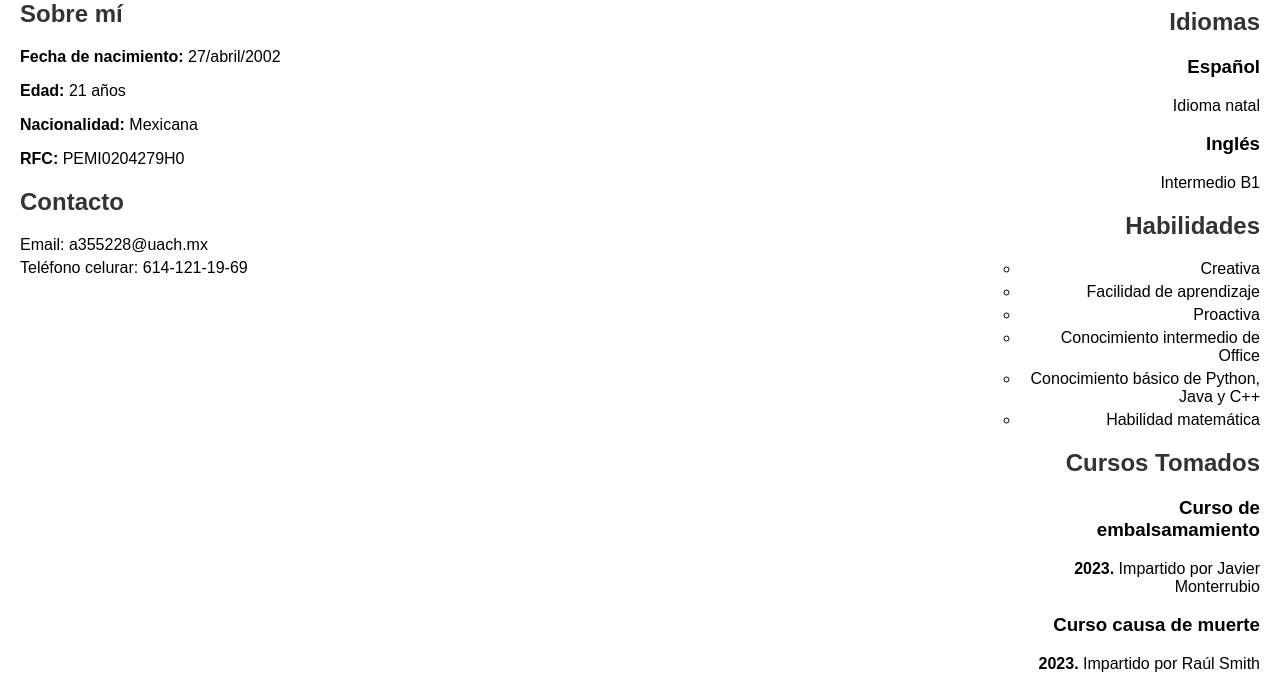
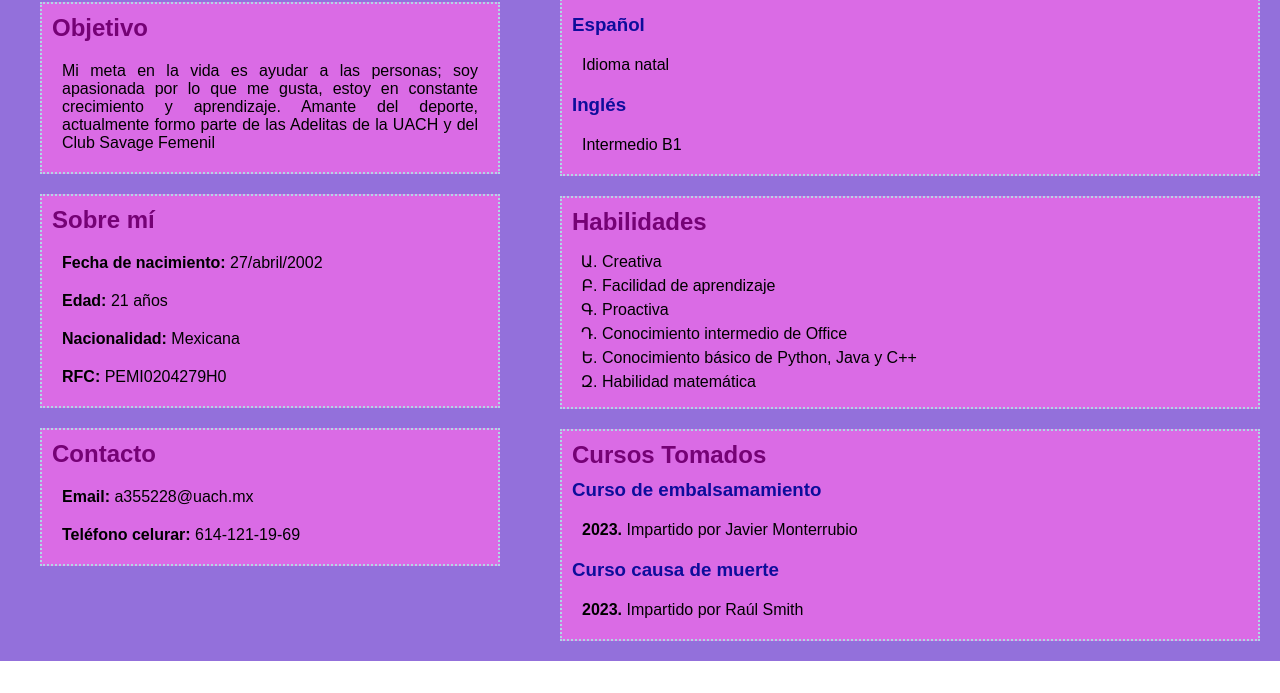
Before and after one commit to itzelperez22/itzelperez22.github.io, a plain HTML site: page index.html in a window 1280 px wide. Shown: the part 364-1057 px from the top of the page. After the commit the page ends 1025 px from the top, so only its background shows below. Drawn offline with Linux system fonts and the light colour scheme.

Commit message:
Final update

```diff
--- a/index.html
+++ b/index.html
@@ -3,41 +3,37 @@
 <head>
     <meta charset="UTF-8">
     <meta name="viewport" content="width=device-width, initial-scale=1.0">
-    <link rel="stylesheet" href="/styles.css">
+    <link rel="stylesheet" href="./styles.css">
     <title>Currículum Vitae</title>
 </head>
 <body>
         <div class="container">
-            <div id="izquierda">
-                <header>
-                    <div id="textoFoto">
-                        <h1>Itzel Guadalupe Pérez Montes</h1>
-                        <p>Estudiante de ingeniería en ciencias de la computación</p>
-                    </div>
-                    <img id="foto" src="foto.png" alt="">
-                </header>
-                <section id="objetivo">
+            <div id="textoFoto">
+                <img id="foto" src="foto.png" alt="">
+                <h1>Itzel Guadalupe Pérez Montes</h1>
+                <p>Estudiante de ingeniería en ciencias de la computación</p>
+                <section class="section">
                     <h2>Objetivo</h2>
-                    <p>mi meta en la vida es ayudar a las personas; soy apasionada
+                    <p>Mi meta en la vida es ayudar a las personas; soy apasionada
                         por lo que me gusta, estoy en constante crecimiento y
                         aprendizaje. Amante del deporte, actualmente formo
                         parte de las Adelitas de la UACH y del Club Savage Femenil</p>
                 </section>
-                <section id="personal">
+                <section class="section">
                 <h2>Sobre mí</h2>
                     <p><strong>Fecha de nacimiento: </strong>27/abril/2002</p>
                     <p><strong>Edad: </strong>21 años</p>
                     <p><strong>Nacionalidad: </strong>Mexicana</p>
                     <p><strong>RFC: </strong>PEMI0204279H0</p>
                 </section>
-                <section id="contacto">
+                <section class="section">
                     <h2>Contacto</h2>
-                    <p>Email: a355228@uach.mx</p>
-                    <p>Teléfono celurar: 614-121-19-69</p>
+                    <p><strong>Email: </strong>a355228@uach.mx</p>
+                    <p><strong>Teléfono celurar:</strong> 614-121-19-69</p>
                 </section>
-                </div>
+            </div>
                 <div id="derecha">
-                <section id="educacion">
+                <section class="section">
                     <h2>Educación</h2>
                     <h3>Universidad Autónoma de Chihuahua</h3>
                     <p>Ingeniería en Ciencias de la Computación</p>
@@ -46,14 +42,14 @@
                     <p>Capacitación de informática</p>
                     <p><strong>2017-2020</strong></p>
                 </section>
-                <section id="idiomas">
+                <section class="section">
                     <h2>Idiomas</h2>
                     <h3>Español</h3>
                     <p>Idioma natal</p>
                     <h3>Inglés</h3>
                     <p>Intermedio B1</p>
                 </section>
-                <section id="habilidades">
+                <section class="section">
                     <h2>Habilidades</h2>
                     <ul>
                         <li>Creativa</li>
@@ -64,7 +60,7 @@
                         <li>Habilidad matemática</li>
                     </ul>
                 </section>
-                <section id="cursos">
+                <section class="section">
                     <h2>Cursos Tomados</h2>
                     <h3>Curso de embalsamamiento</h3>
                     <p><strong>2023. </strong>Impartido por Javier Monterrubio</p>
--- a/styles.css
+++ b/styles.css
@@ -3,51 +3,49 @@ body {
     margin: 0;
     padding: 0;
 }
-header {
+#textoFoto {
     background-color: mediumpurple;
-    color: #fff;
-    text-align: center;
+    text-align: left;
+    color: black;
     padding: 20px;
-    display: flex;
-    align-items: center;
+    width: 500px;
 }
 img[src]{
     border-radius: 50%;
     margin-right: 20px;
     width: 250px;
-    height: 200px;
+    height: 220px;
     align-items: left;
+    border: 2px solid aqua;
 }
-#textoFoto{
-    text-align: right;
+p{
+    text-align: justify;
+    margin: 20px;
 }
-
 .container{
     display: flex;
 }
-
-#izquierda{
+#derecha{
+    background-color: mediumpurple;
+    flex: auto;
     text-align: left;
 }
-#derecha{
-    text-align: right;
-}
-h1 {
-    margin: 0;
-}
 section {
+    background-color:#DA6BE5;
     margin: 20px;
+    border: 2px dotted lightblue;
 }
 h2 {
-    color: #333;
+    margin: 10px;
+    color:rgb(117, 2, 117);
 }
-ul {
-    list-style-type:circle;
-    padding: 0;
+h3{
+    margin: 10px;
+    color: rgb(13, 13, 155);
 }
 ul li {
     margin-bottom: 5px;
+    list-style-type:armenian;
+    padding: 0;
+    background-color: #DA6BE5;
 }
-#contacto p {
-    margin: 5px 0;
-}
```
